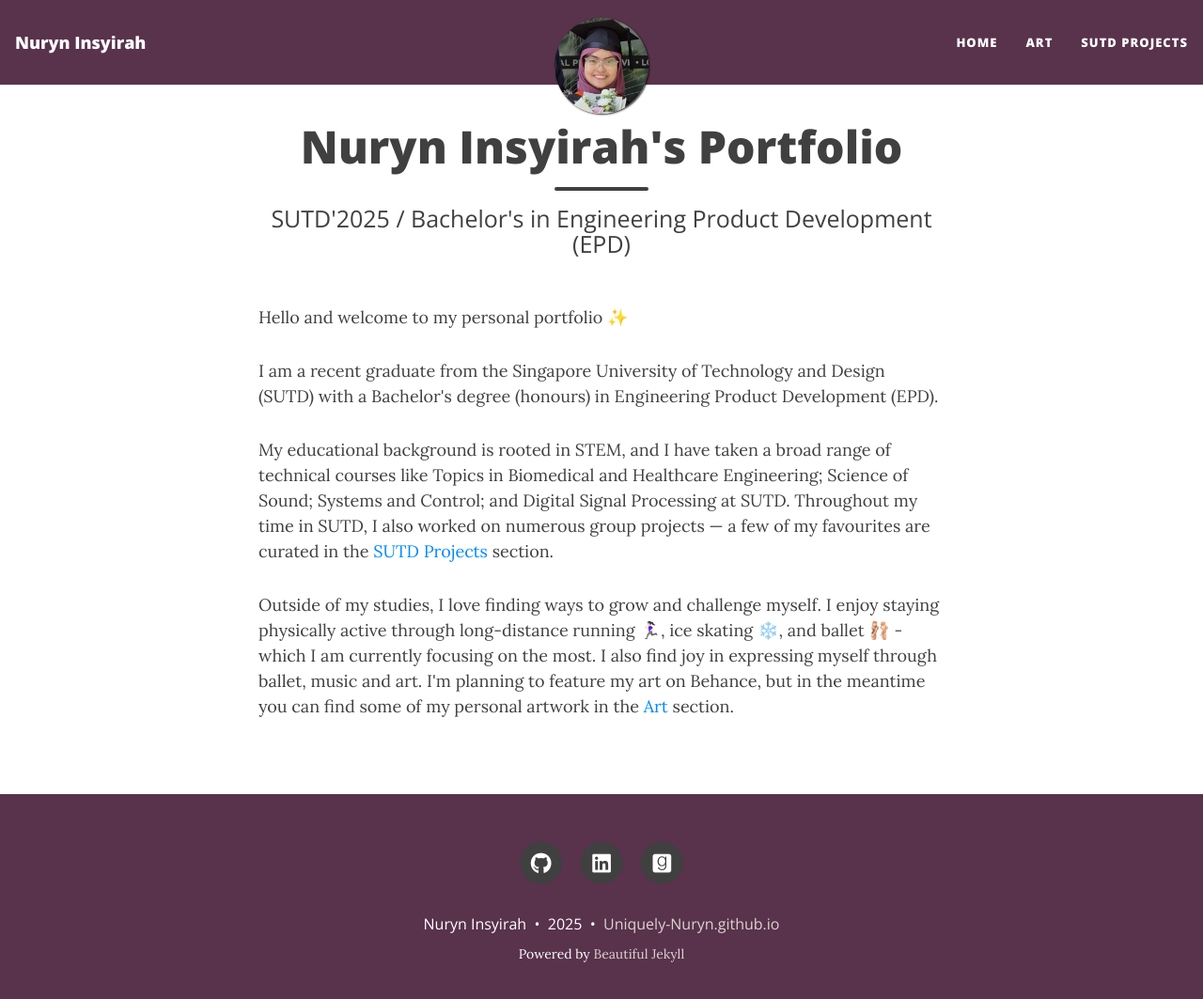
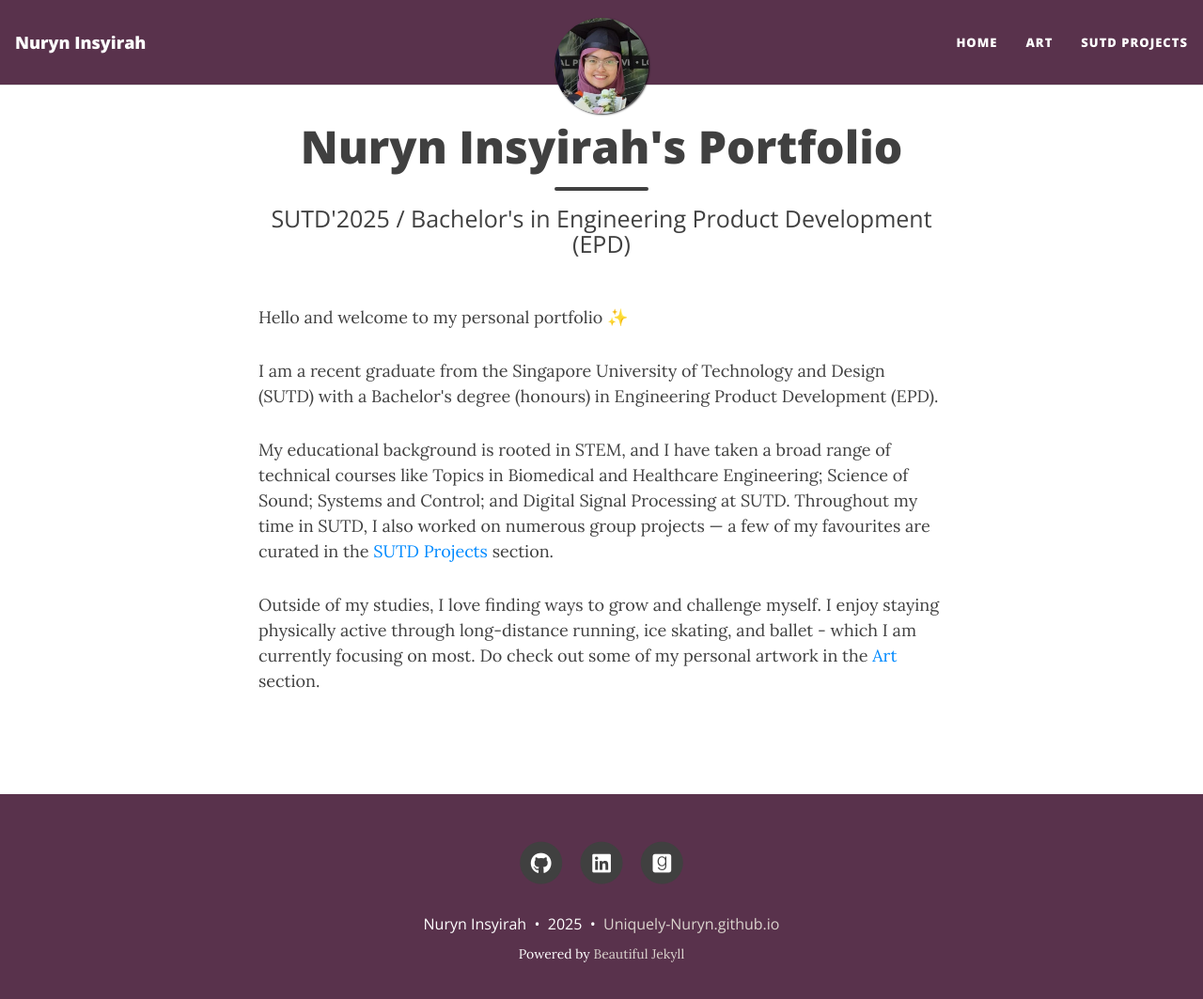
Before and after one commit to Uniquely-Nuryn/Uniquely-Nuryn.github.io, a Jekyll site: the page built from index.html, in a window 1280 px wide and 1076 px high. Shown: the top 1063 px of the window at 94% size. Built offline with Jekyll 4.4.1, drawn with Linux system fonts in a browser that asks for light colours; the list of posts is cut into pages by our own code.

Commit message:
Updated Art gallery

```diff
--- a/index.html
+++ b/index.html
@@ -8,4 +8,4 @@
     <p>I am a recent graduate from the Singapore University of Technology and Design (SUTD) with a Bachelor's degree (honours) in Engineering Product Development (EPD). </p>
 
     My educational background is rooted in STEM, and I have taken a broad range of technical courses like Topics in Biomedical and Healthcare Engineering; Science of Sound; Systems and Control; and Digital Signal Processing at SUTD. Throughout my time in SUTD, I also worked on numerous group projects — a few of my favourites are curated in the <a href="{{ '/sutd-projects/' | relative_url }}">SUTD Projects</a> section.</p>
-    <p>Outside of my studies, I love finding ways to grow and challenge myself. I enjoy staying physically active through long-distance running 🏃🏻‍♀️, ice skating ❄️, and ballet 🩰 - which I am currently focusing on the most. I also find joy in expressing myself through ballet, music and art. I'm planning to feature my art on Behance, but in the meantime you can find some of my personal artwork in the <a href="{{ '/art-gallery-new/' | relative_url }}">Art</a> section.</p>
+    <p>Outside of my studies, I love finding ways to grow and challenge myself. I enjoy staying physically active through long-distance running, ice skating, and ballet - which I am currently focusing on most. Do check out some of my personal artwork in the <a href="{{ '/art-gallery-new/' | relative_url }}">Art</a> section.</p>
```
Also changed, not shown: art-gallery-new.html (+12 -5 lines), assets/img/Ballet.jpg (added).
